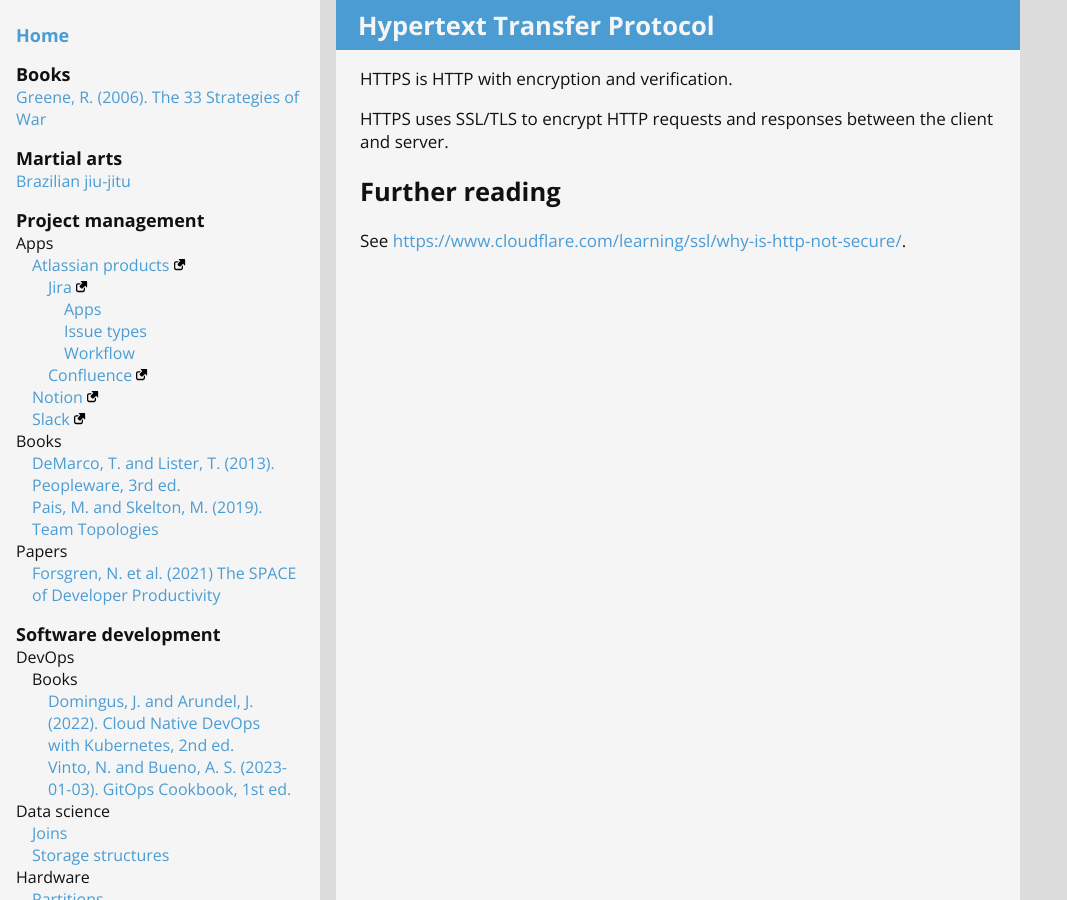
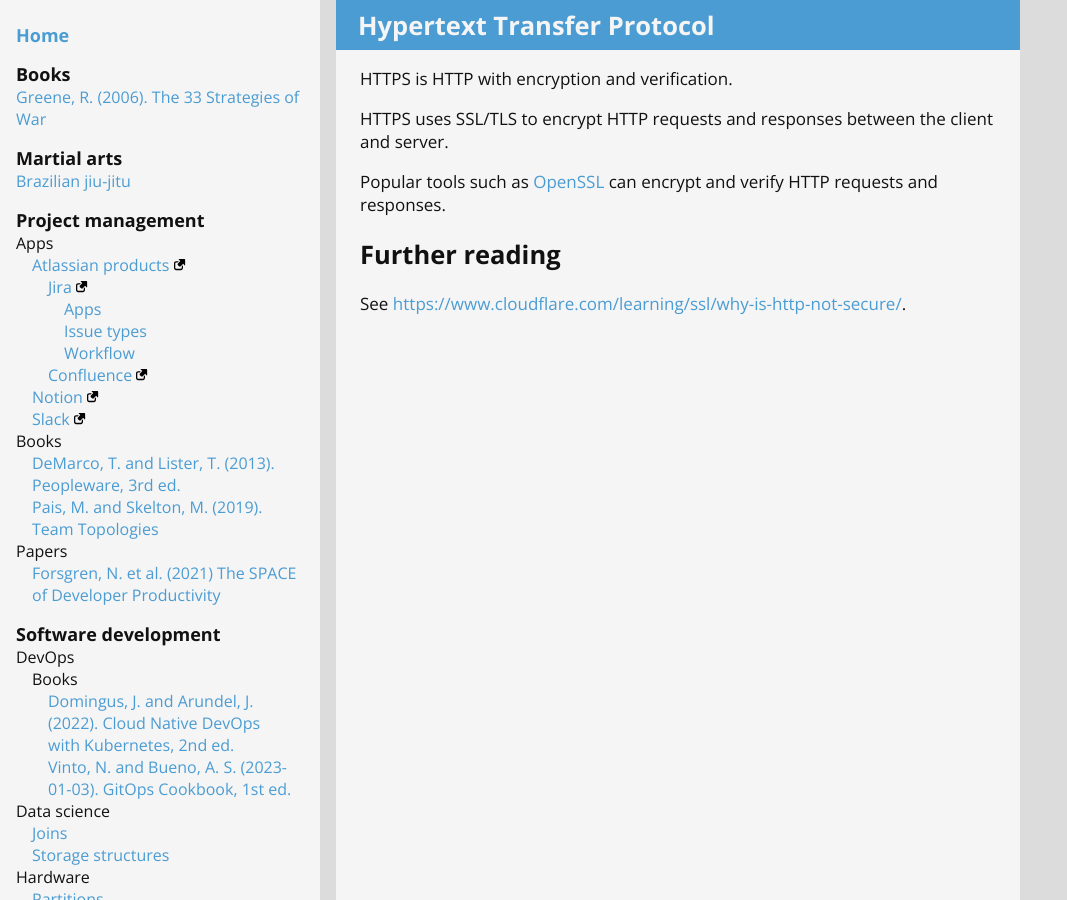
Before and after one commit to ganiulis/personal-notes, a Jekyll site: the page built from software-development/web-fundamentals/http.md, in a window 1280 px wide. Shown: the whole page, without its empty margins (0-1067 px from the left). Built offline with Jekyll 4.4.1, drawn with Linux system fonts in a browser that asks for light colours; our own code applies the rules of GitHub Pages for plain Markdown files.

Commit message:
Add notes

```diff
--- a/software-development/web-fundamentals/http.md
+++ b/software-development/web-fundamentals/http.md
@@ -8,6 +8,8 @@ HTTPS is HTTP with encryption and verification.
 
 HTTPS uses SSL/TLS to encrypt HTTP requests and responses between the client and server.
 
+Popular tools such as [OpenSSL](https://www.openssl.org) can encrypt and verify HTTP requests and responses.
+
 ## Further reading
 
 See <https://www.cloudflare.com/learning/ssl/why-is-http-not-secure/>.
```
